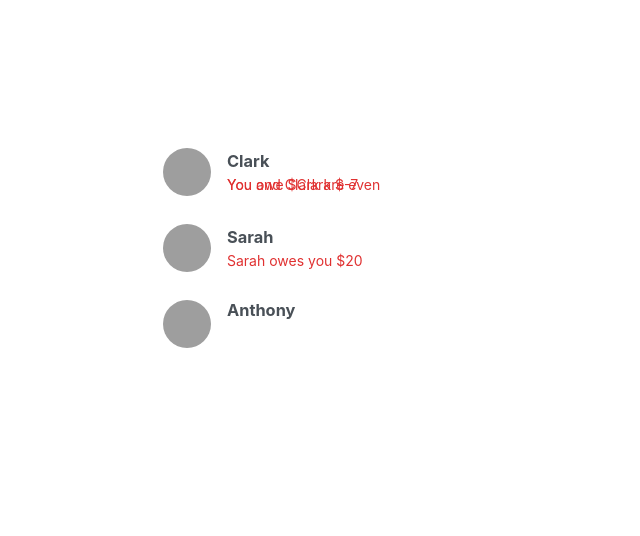
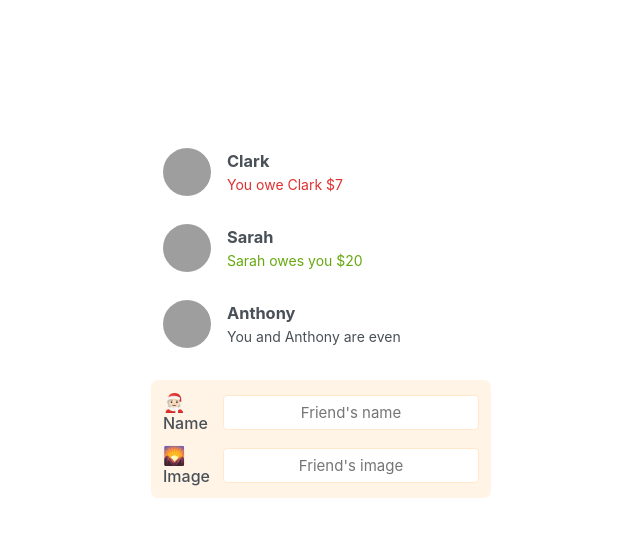
Before and after one commit to MoomenEltelbany/eat-n-split, a React (Create React App) app: page / in a window 1280 px wide. Shown: the top 536 px of the page, without its empty margins (79-719 px from the left). Built offline with nearby package versions, Linux system fonts and the light colour scheme; grey boxes are pictures that could not be loaded.

Commit message:
FormAddFriend
Started the AddFriendForm

```diff
--- a/src/App.js
+++ b/src/App.js
@@ -29,6 +29,7 @@ export default function App() {
         <main className="app">
             <aside className="sidebar">
                 <FriendList friendsList={friendsList} />
+                <FormAddFriend />
             </aside>
         </main>
     );
@@ -51,17 +52,27 @@ function FriendData({ friend }) {
             <h3>{friend.name}</h3>
             {friend.balance < 0 && (
                 <p className="red">
-                    You owe ${friend.name} ${friend.balance}
+                    You owe {friend.name} ${Math.abs(friend.balance)}
                 </p>
             )}
             {friend.balance > 0 && (
-                <p className="red">
+                <p className="green">
                     {friend.name} owes you ${friend.balance}
                 </p>
             )}
-            {friend.balance < 0 && (
-                <p className="red">You and {friend.name} are even</p>
-            )}
+            {friend.balance === 0 && <p>You and {friend.name} are even</p>}
         </li>
     );
 }
+
+function FormAddFriend() {
+    return (
+        <form className="form-add-friend">
+            <label>🧑🏻‍🎄 Name</label>
+            <input type="text" placeholder="Friend's name" />
+
+            <label>🌄 Image</label>
+            <input type="text" placeholder="Friend's image" />
+        </form>
+    );
+}
```
